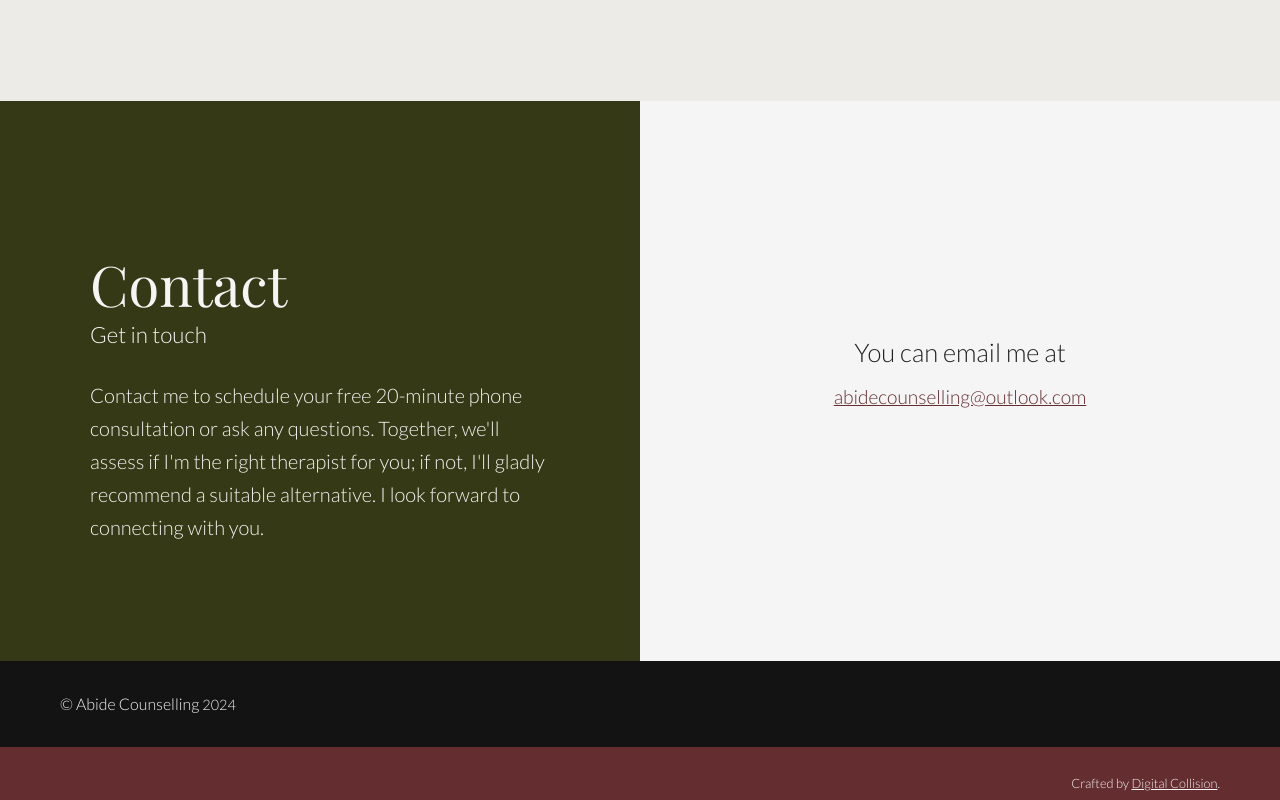
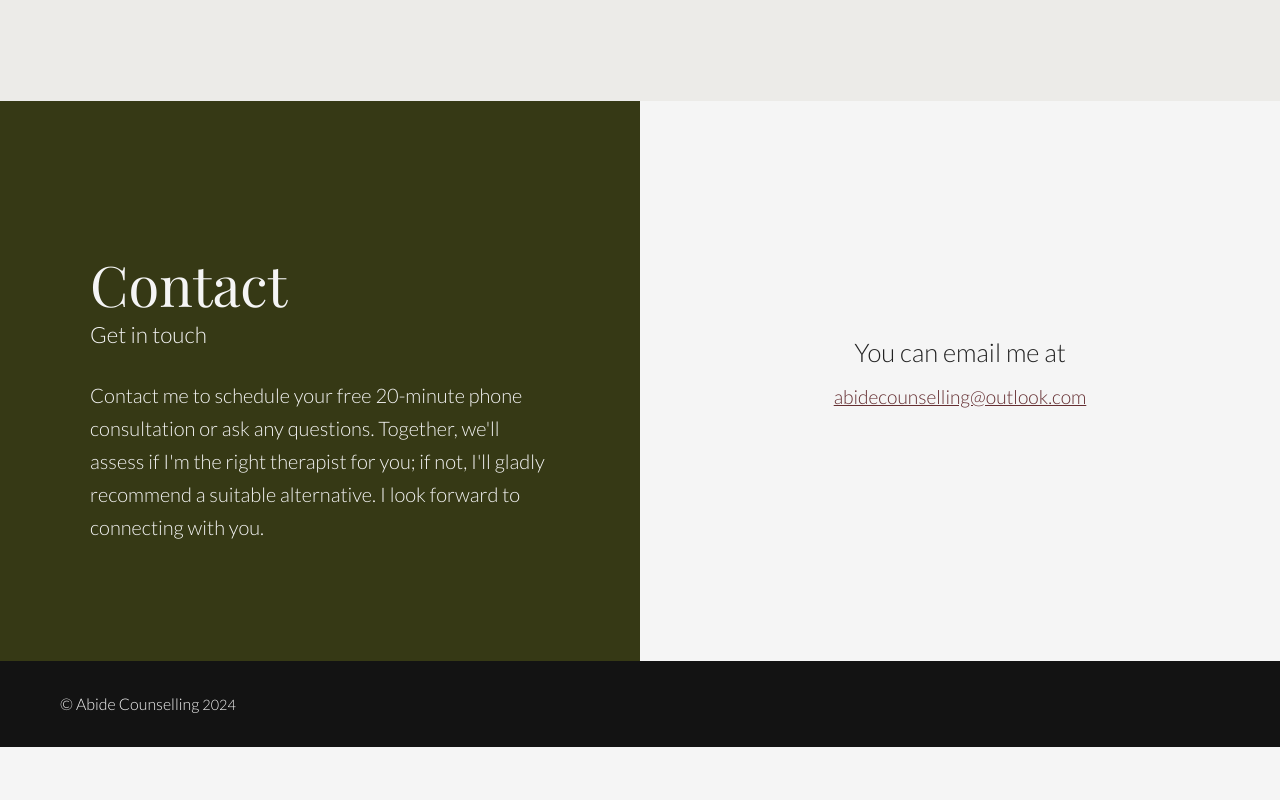
Before and after one commit to phevenAm/abide-counselling-website, a website: page index.html in a window 1280 px wide. Shown: the part 6908-7708 px from the top of the page. After the commit the page ends 7655 px from the top, so only its background shows below. Drawn offline with nearby package versions, Linux system fonts and the light colour scheme.

Commit message:
remove digital counselling from footer

```diff
--- a/index.html
+++ b/index.html
@@ -528,12 +528,12 @@
 					</li>
 				</ul>-->
 			</div>
-			<div id="poweredBy">
+			<!--<div id="poweredBy">
 				<div class="inner">
 				<p><br/>Crafted by <a href="http://www.digitalcollision.co.uk" target="_blank" rel="noopener noreferrer">Digital Collision</a>.<br/></p>
 
 				</div>
-			</div>
+			</div>-->
 		</footer>
 
 
```
